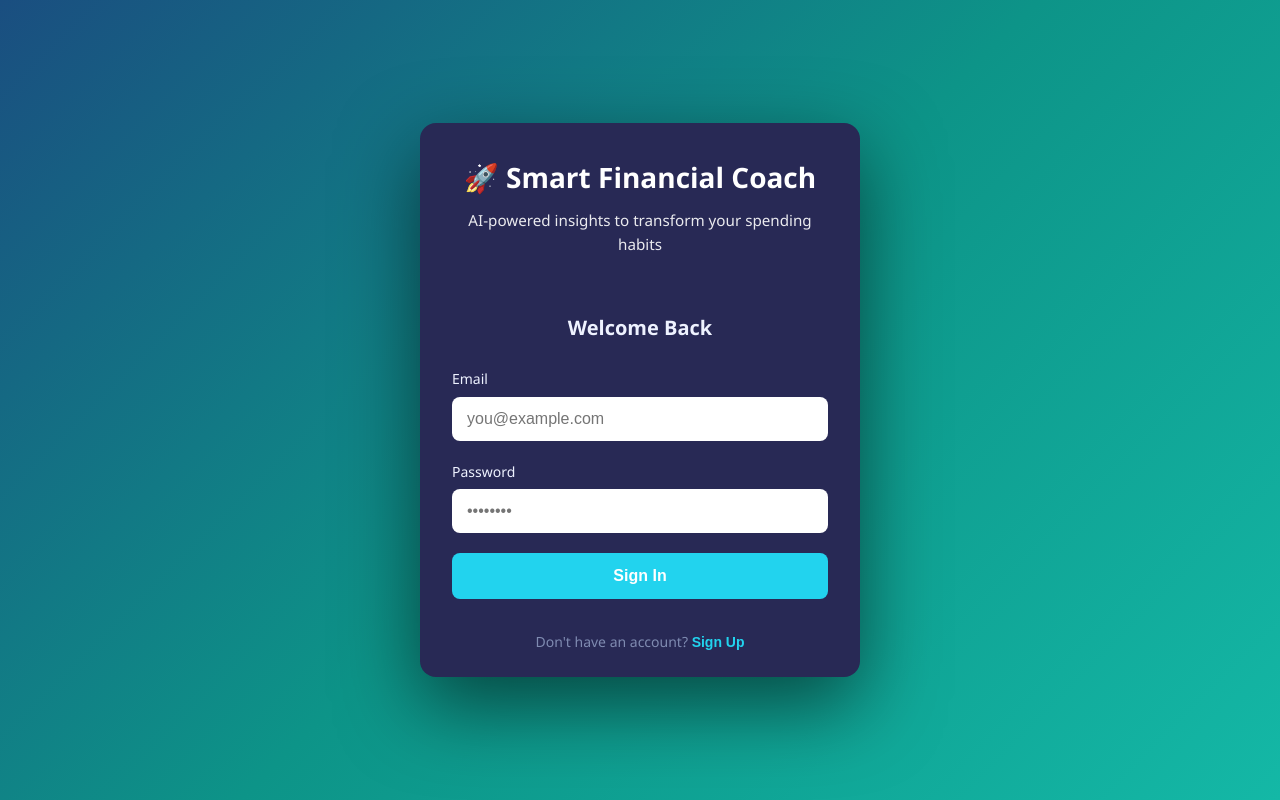
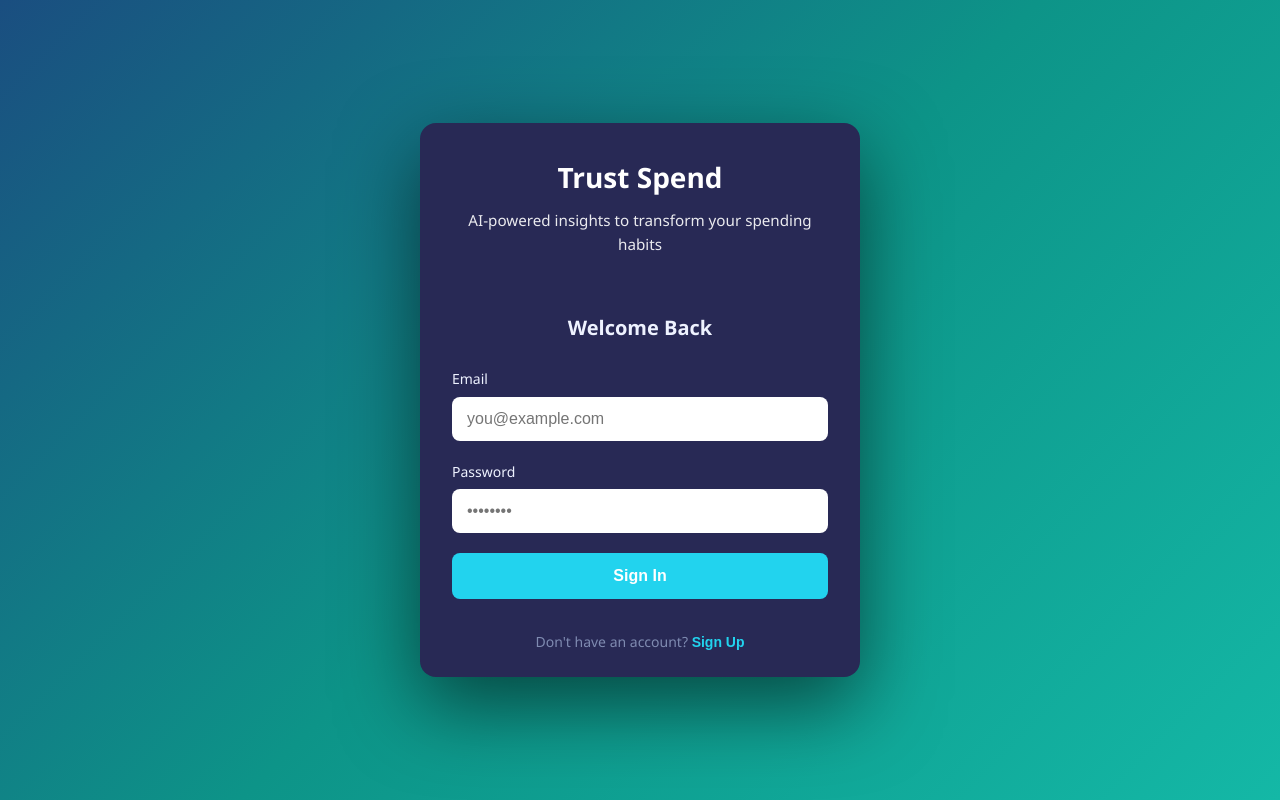
Before and after one commit to aa24222/finance-ai, a React (Vite) app in the folder frontend/: page / in a window 1280 px wide. Built offline with nearby package versions, Linux system fonts and the light colour scheme.

Commit message:
Integrated Supabase authentication and user persistence

```diff
--- a/frontend/src/components/Dashboard.jsx
+++ b/frontend/src/components/Dashboard.jsx
@@ -738,7 +738,7 @@ export default function Dashboard() {
         <div className="header-content">
           {/* AUTH: Header with user info and sign out */}
           <div className="header-top">
-            <h1>🚀 Smart Financial Coach</h1>
+            <h1>Trust Spend</h1>
             <div className="user-menu">
               <span className="user-email">{user?.email}</span>
               <button onClick={handleSignOut} className="btn-small btn-outline">Sign Out</button>
--- a/frontend/src/components/Login.jsx
+++ b/frontend/src/components/Login.jsx
@@ -74,7 +74,7 @@ export default function Login() {
     <div className="login-container">
       <div className="login-card">
         <div className="login-header">
-          <h1>🚀 Smart Financial Coach</h1>
+          <h1>Trust Spend</h1>
           <p>AI-powered insights to transform your spending habits</p>
         </div>
 
```
